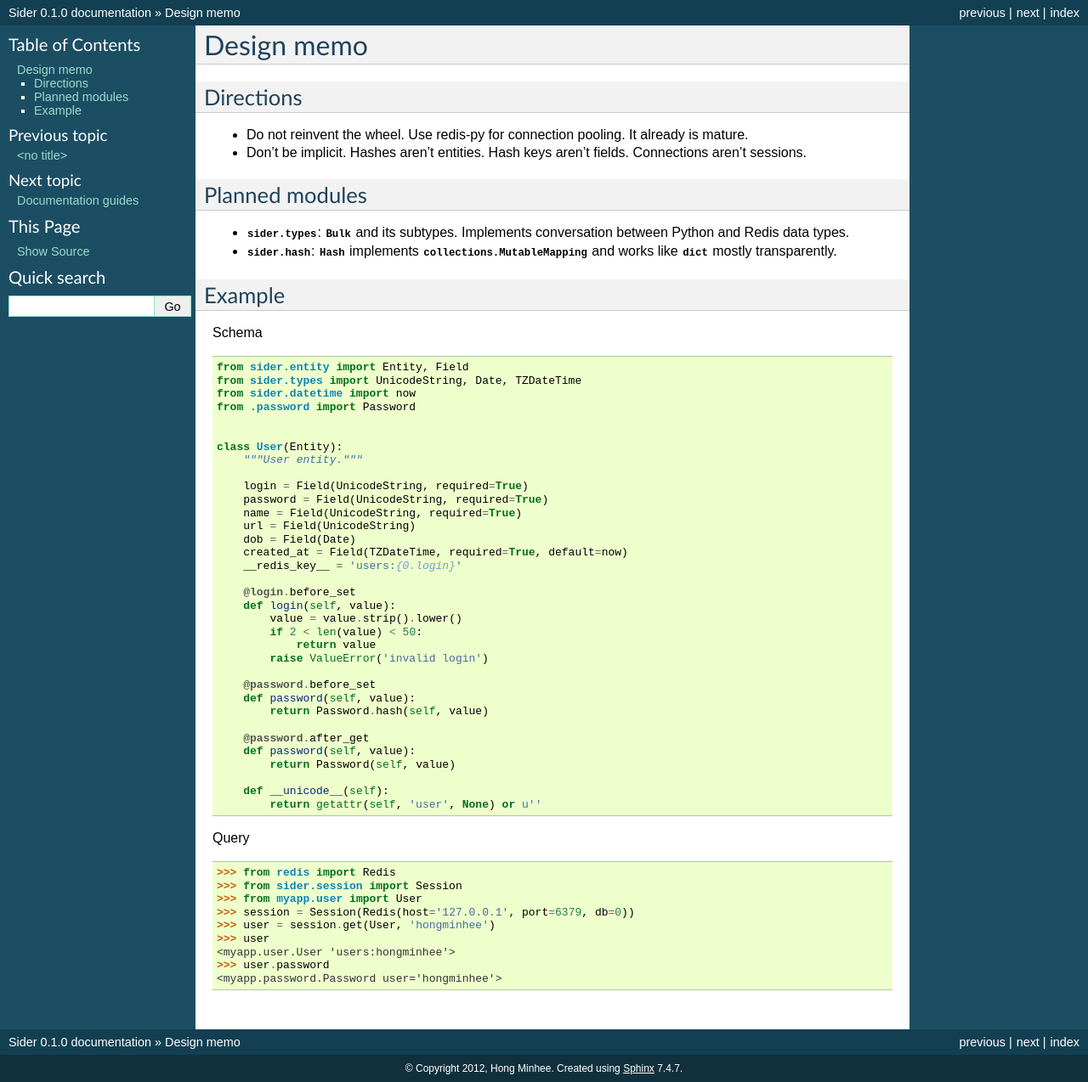
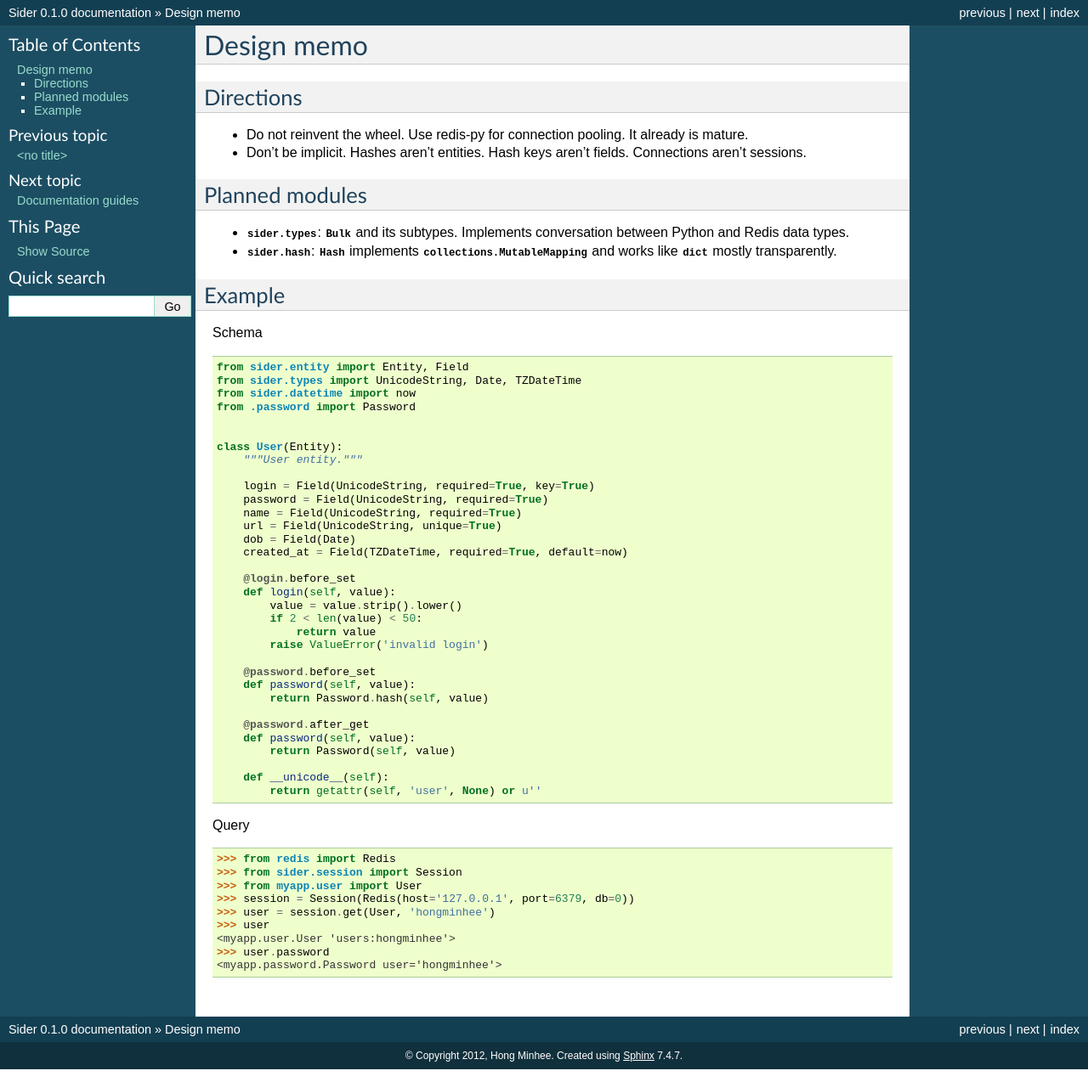
Before and after one commit to dahlia/sider, a Sphinx documentation site: the page built from docs/memo.rst, in a window 1280 px wide. Shown: the whole page at 85% size. Built offline with Sphinx 7.4.7, drawn with Linux system fonts in a browser that asks for light colours.

Commit message:
Memo changed

```diff
--- a/docs/memo.rst
+++ b/docs/memo.rst
@@ -36,13 +36,12 @@ Schema
     class User(Entity):
         """User entity."""
 
-        login = Field(UnicodeString, required=True)
+        login = Field(UnicodeString, required=True, key=True)
         password = Field(UnicodeString, required=True)
         name = Field(UnicodeString, required=True)
-        url = Field(UnicodeString)
+        url = Field(UnicodeString, unique=True)
         dob = Field(Date)
         created_at = Field(TZDateTime, required=True, default=now)
-        __redis_key__ = 'users:{0.login}'
 
         @login.before_set
         def login(self, value):
```
